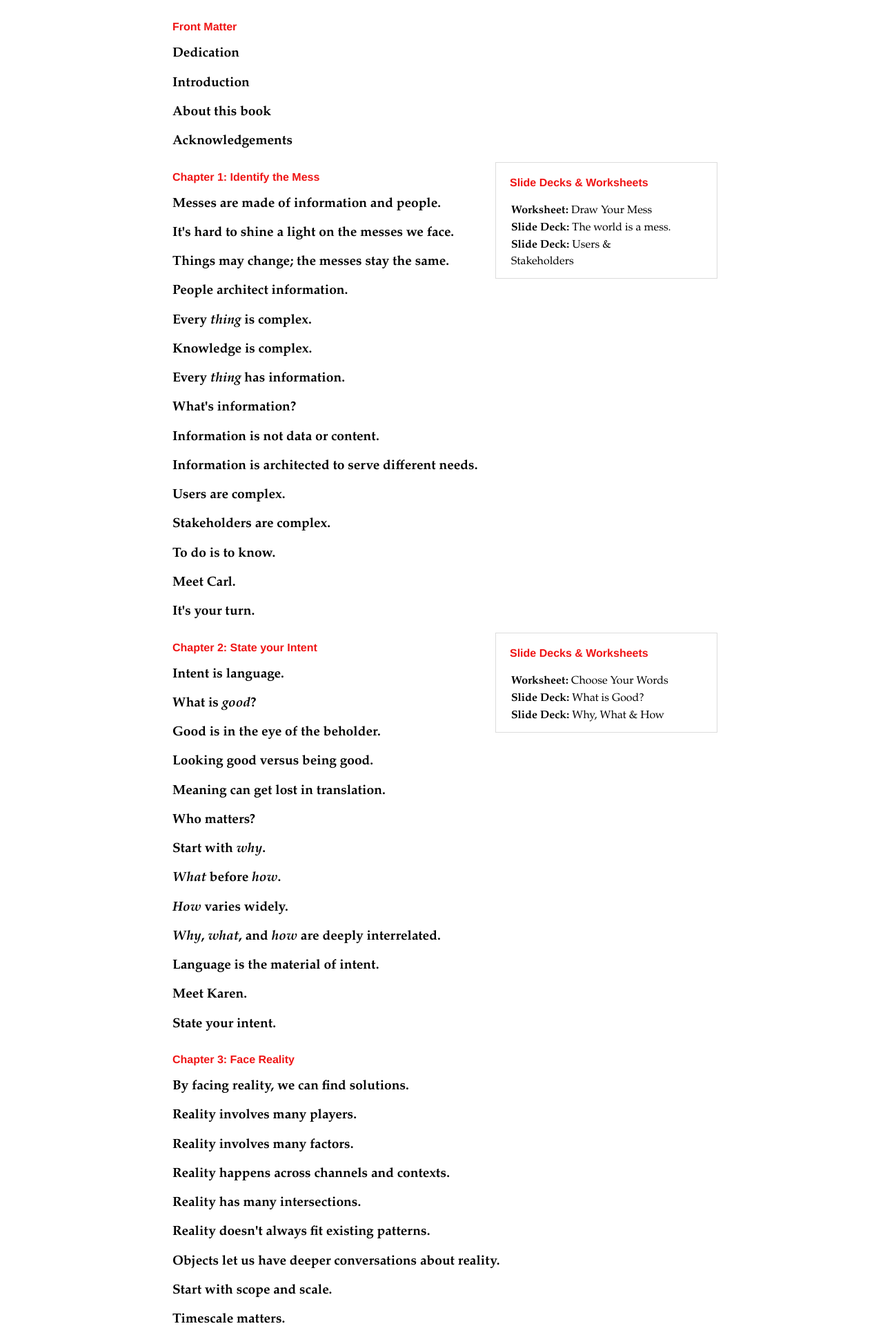
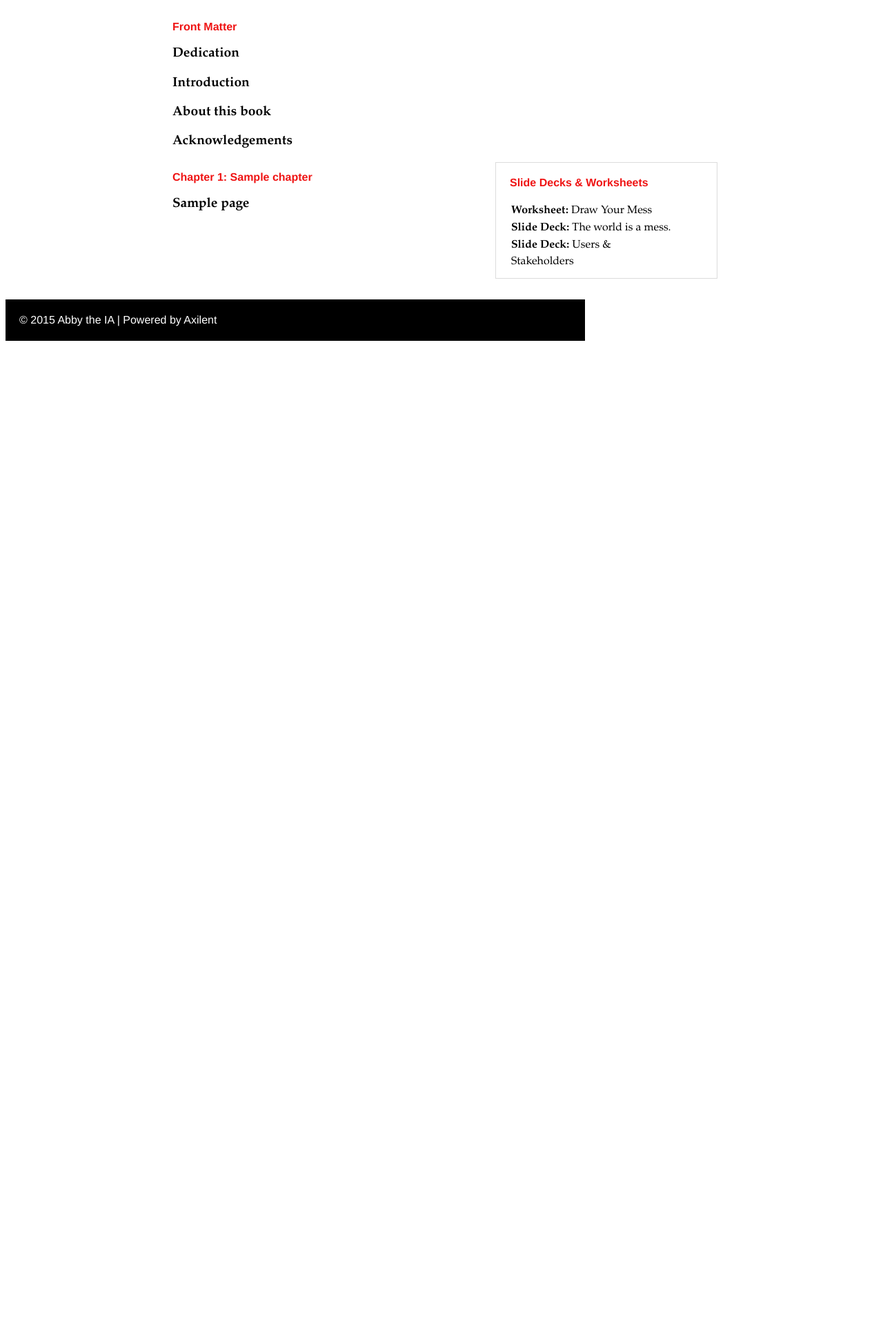
Before and after one commit to LorenDavie/htms, a Django app: page / in a window 1280 px wide. Shown: the part 696-2618 px from the top of the page at 69% size. After the commit the page ends 1190 px from the top, so only its background shows below. Run offline with Django 3.2, Linux system fonts and the light colour scheme; tables that the repository leaves empty hold one stand-in row (values such as "Sample post").

Commit message:
TOC page, basic wiring

```diff
--- a/makesense/models.py
+++ b/makesense/models.py
@@ -124,7 +124,7 @@ class Page(models.Model,ACEContent):
         """
         Gets 1-indexed page number.
         """
-        return self.order + 1
+        return self.ordering + 1
 
     class Meta:
         ordering = ['ordering']
--- a/makesense/templates/makesense/home.html
+++ b/makesense/templates/makesense/home.html
@@ -1,3 +1,5 @@
+{% load staticfiles %}
+
 <html>
 <head>
 	<meta http-equiv="Content-Type" content="text/html; charset=utf-8">
@@ -5,6 +7,7 @@
 	<meta name="description" content="Information Architecture for Everybody. Based on a book by Information Architect, Abby Covert.">
 	<meta name="copyright" content="Copyright (c) 2015 Abby the IA">
 	<meta name="author" content="Abby Covert">
+    <link rel="shortcut icon" href="{% static 'favicon.ico' %}" type="image/x-icon" />
 	<style type="text/css" media="screen">
 
 /* Basic Text Styles (over-ridded by div specific styles below) */
@@ -106,19 +109,7 @@
 <br>
 </div>
 
-<div id="nav">
-<ul>
-<li><a href="TOC.html">Table of Contents</a></li>
-<li><a href="/lexicon/">Indexed Lexicon</a></li>
-<li><a href="IAResources.html">IA Resources</a></li>
-<li><a href="http://www.amazon.com/How-Make-Sense-Any-Mess/dp/1500615994/ref=sr_1_1?ie=UTF8&qid=1415130655&sr=8-1&keywords=how+to+make+sense+of+any+mess" target="new">Buy the Book</a></li>
-</ul>
-</div>
-
-<div id="search">
-	<input type="text" name="search"> <button type="button">Search Site</button></li>
-
-</div>
+{% include 'makesense/includes/nav.html' %}
 
 </div>
 
@@ -130,24 +121,12 @@
 <h3><a href="#">About this book</a></h3>
 <h3><a href="#">Acknowledgements</a></h3>
 </div>
-
+{% for chapter in chapters %}
 <div id="Chapter">
-<h2>Chapter 1: Identify the Mess</h2>
-<h3><a href="Page.html">Messes are made of information and people.</a></h3>
-<h3><a href="#">It&#39;s hard to shine a light on the messes we face.</a></h3>
-<h3><a href="#">Things may change; the messes stay the same.</a></h3>
-<h3><a href="#">People architect information.</a></h3>
-<h3><a href="#">Every <i>thing</i> is complex.</a></h3>
-<h3><a href="#">Knowledge is complex.</a></h3>
-<h3><a href="#">Every <i>thing</i> has information.</a></h3>
-<h3><a href="#">What&#39;s information?</a></h3>
-<h3><a href="#">Information is not data or content.</a></h3>
-<h3><a href="#">Information is architected to serve different needs.</a></h3>
-<h3><a href="#">Users are complex.</a></h3>
-<h3><a href="#">Stakeholders are complex.</a></h3>
-<h3><a href="#">To do is to know.</a></h3>
-<h3><a href="#">Meet Carl.</a></h3>
-<h3><a href="#">It&#39;s your turn.</a></h3>
+<h2>Chapter {{ chapter.order }}: {{ chapter.name }}</h2>
+{% for page in chapter.pages.all %}
+<h3><a href="/page/{{ page.page_number }}/{{ page.slug }}/">{{ page.title }}</a></h3>
+{% endfor %}
 </div>
 <div id="Lessons"><h3>Slide Decks & Worksheets</h3>
 <ul>
@@ -155,187 +134,187 @@
 <li><a href="#"><b>Slide Deck:</b> The world is a mess.</a></li>
 <li><a href="#"><b>Slide Deck:</b> Users & Stakeholders</a></li>
 </ul>
-
 </div>
-<div id="Chapter">
-<h2>Chapter 2: State your Intent</h2>
-<h3><a href="#">Intent is language.</a></h3>
-<h3><a href="#">What is <i>good</i>?</a></h3>
-<h3><a href="#">Good is in the eye of the beholder.</a> </h3>
-<h3><a href="#">Looking good versus being good.</a></h3>
-<h3><a href="#">Meaning can get lost in translation.</a></h3>
-<h3><a href="#">Who matters?</a></h3>
-<h3><a href="#">Start with <i>why</i>.</a></h3>
-<h3><a href="#"><i>What</i> before <i>how</i>.</a></h3>
-<h3><a href="#"><i>How</i> varies widely.</a></h3>
-<h3><a href="#"><i>Why</i>, <i>what</i>, and <i>how</i> are deeply interrelated.</a></h3>
-<h3><a href="#">Language is the material of intent.</a></h3>
-<h3><a href="#">Meet Karen.</a></h3>
-<h3><a href="#">State your intent.</a></h3>
-</div>
-<div id="Lessons">
-<h3>Slide Decks & Worksheets</h3>
-<ul>
-<li><a href="#"><b>Worksheet:</b> Choose Your Words</a></li>
-<li><a href="#"><b>Slide Deck:</b> What is Good?</a></li>
-<li><a href="#"><b>Slide Deck:</b> Why, What & How</a></li>
-
-</ul>
-
-</div>
-<div id="Chapter">
-<h2><a name="Reality">Chapter 3: Face Reality</a></h2>
-<h3><a href="#">By facing reality, we can find solutions.</a></h3>
-<h3><a href="#">Reality involves many players.</a></h3>
-<h3><a href="#">Reality involves many factors.</a></h3>
-<h3><a href="#">Reality happens across channels and contexts.</a></h3>
-<h3><a href="#">Reality has many intersections.</a></h3>
-<h3><a href="#">Reality doesn&#39;t always fit existing patterns.</a></h3>
-<h3><a href="#">Objects let us have deeper conversations about reality.</a></h3>
-<h3><a href="#">Start with scope and scale.</a></h3>
-<h3><a href="#">Timescale matters.</a></h3>
-<h3><a href="#">Reality involves many players.</a></h3>
-<h3><a href="#">Architecture before design.</a></h3>
-<h3><a href="#">Keep it tidy.</a></h3>
-<h3><a href="#">Expand your toolbox.</a></h3>
-<ul>
-<li><a href="#">Block Diagram</a> </li>
-<li><a href="#">Flow Diagram</a></li>
-<li><a href="#">Gantt Chart</a></li>
-<li><a href="#">Quadrant Diagram</a></li>
-<li><a href="#">Venn Diagram</a></li>
-<li><a href="#">Swim Lane Diagram</a></li>
-<li><a href="#">Hierarchy Diagram</a></li>
-<li><a href="#">Mind Map </a></li>
-<li><a href="#">Schematic </a></li>
-<li><a href="#">Journey Map</a></li>
-</ul>
-<h3><a href="#">Try diagramming.</a></h3>
-<h3><a href="#">Meet Maggie.</a></h3>
-<h3><a href="#">Face your reality.</a></h3>
-</div>
-<div id="Lessons">
-<h3>Slide Decks & Worksheets</h3>
-<ul>
-<li><a href="#"><b>Worksheet:</b> Diagram Your Reality</a></li>
-<li><a href="#"><b>Worksheet:</b> Diagram Critique Bingo</a></li>
-<li><a href="#"><b>Slide Deck:</b> Channels & Contexts</a></li>
-<li><a href="#"><b>Slide Deck:</b> Diagramming reality</a></li>
-</ul>
-</div>
-
-
-<div id="Chapter">
-<h2><a name="Direction">Chapter 4: Choose a Direction</a></h2>
-<h3><a href="#">Moving from <i>why</i> to <i>what</i>.</a></h3>
-<h3><a href="#">We work at different levels.</a></h3>
-<h3><a href="#">What <i>are</i> you making?</a></h3>
-<h3><a href="#">These levels deeply affect one another.</a></h3>
-<h3><a href="#">We make places.</a></h3>
-<h3><a href="#">There are spaces between the places we make.</a></h3>
-<h3><a href="#">Language matters.</a></h3>
-<h3><a href="#">Reduce linguistic insecurity.</h3>
-<h3><a href="#">Understand ontology.</a></h3>
-<h3><a href="#">Design <i>with</i>, not for.</a></h3>
-<h3><a href="#">Create a list of words you say.</a></h3>
-<h3><a href="#">Create a list of words you don&#39;t say.</a></h3>
-<h3><a href="#">Words I don&#39;t say in this eBook.</a></h3>
-<h3><a href="#">Define terms for outsiders.</a></h3>
-<h3><a href="#">Understand the past.</a></h3>
-<h3><a href="#">Think about nouns and verbs.</a></h3>
-<h3><a href="#">Think about relationships between nouns and verbs.</a></h3>
-<h3><a href="#">Watch out for options and opinions.</a></h3>
-<h3><a href="#">Opinions are like&#133;</a></h3>
-<h3><a href="#">Admit where you are.</a></h3>
-<h3><a href="#">Meet Rasheed.</a></h3>
-<h3><a href="#">Control your vocabulary.</a></h3>
-</div>
-
-<div id="Lessons">
-<h3>Slide Decks & Worksheets</h3>
-<ul>
-<li><a href="#"><b>Worksheet:</b> Choose a Direction</a></li>
-<li><a href="#"><b>Slide Deck:</b> The role of language</a></li>
-<li><a href="#"><b>Slide Deck:</b> Controlled vocabularies</a></li>
-</ul>
-</div>
-
-<div id="Chapter">
-<h2><a name="Distance">Chapter 5: Measure the Distance</a> </h2>
-<h3><a href="#">There&#39;s distance between reality and your intent.</a></h3>
-<h3><a href="#">Goals are our lens on the world.</a></h3>
-<h3><a href="#">Progress is as important to measure as success.</a></h3>
-<h3><a href="#">Most things can be measured by systems or people.</a></h3>
-<h3><a href="#">Common indicators.</a></h3>
-<h3><a href="#">Use worksheets to mine data from people.</a></h3>
-<h3><a href="#">Baselines help us stay in touch with reality.</a></h3>
-<h3><a href="#">Flags tell us if we&#39;re headed in the right direction.</a></h3>
-<h3><a href="#">Measurements have rhythm.</a></h3>
-<h3><a href="#">Fuzzy is normal.</a></h3>
-<h3><a href="#">Meet Jim.</a></h3>
-<h3><a href="#">Set your goals.</a></h3>
-</div>
-
-<div id="Lessons">
-<h3>Slide Decks & Worksheets</h3>
-<ul>
-<li><a href="#"><b>Worksheet:</b> Measure the Distance</a></li>
-<li><a href="#"><b>Slide Deck:</b> Quantifying intent</a></li>
-</ul>
-</div>
-
-<div id="Chapter">
-<h2><a name="Structure">Chapter 6: Play with Structure</a></h2>
-<h3><a href="#">There are many ways to structure things.</a></h3>
-<h3><a href="#">Taxonomy is how we arrange things.</a></h3>
-<h3><a href="#">We combine taxonomies to create unique forms.</a></h3>
-<h3><a href="#">Sorting is easier than deciding how to sort.</a></h3>
-<h3><a href="#">Classification can be exact or ambiguous.</a></h3>
-<h3><a href="#">Ambiguity costs clarity; exactitude costs flexibility.</a></h3>
-<h3><a href="#">Ambiguity hides in simplicity.</a></h3>
-<h3><a href="#">Facets are the lenses we use to classify.</a></h3>
-<h3><a href="#">Identify facts.</a></h3>
-<h3><a href="#">Humans are complex.</a></h3>
-<h3><a href="#">The way you organize things says a lot about you.</a></h3>
-<h3><a href="#">Taxonomies can be hierarchical or heterarchical.</a></h3>
-<h3><a href="#">Taxonomies can be sequential.</a></h3>
-<h3><a href="#">Hypertexts bridge taxonomies.</a></h3>
-<h3><a href="#">Most things need a mix of taxonomic approaches.</a></h3>
-<h3><a href="#">Meet Joan</a> </h3>
-<h3><a href="#">Play with Structure</a></h3>
-</div>
-
-<div id="Lessons">
-<h3>Slide Decks & Worksheets</h3>
-<ul>
-<li><a href="#"><b>Worksheet:</b> Learn these Patterns</a></li>
-<li><a href="#"><b>Slide Deck:</b> Playtesting structures</a></li>
-</ul>
-</div>
-
-<div id="Chapter">
-<h2><a name="Adjust">Chapter 7: Prepare to Adjust</a></h2>
-<h3><a href="#">Adjustments are a part of reality.</a></h3>
-<h3><a href="#">The sum is greater than its parts.</a></h3>
-<h3><a href="#">It&#39;s easy to reach agreement alone.</a></h3>
-<h3><a href="#"><strike>Argue about</strike> discuss it until it&#39;s clear.</a></h3>
-<h3><a href="#">If it isn&#39;t under the floorboards, it&#39;s a fa&#231;ade.</a></h3>
-<h3><a href="#">We serve many masters.</a></h3>
-<h3><a href="#">Make room for information architecture.</a></h3>
-<h3><a href="#">&#34;Hey, nice IA!&#34; &mdash; said no one, ever.</a></h3>
-<h3><a href="#">Be the filter, not the grounds.</a></h3>
-<h3><a href="#">This is hard.</a></h3>
-<h3><a href="#">It&#39;s far more <i>rewarding</i> than hard.</a></h3>
-<h3><a name="Abby">Meet Abby.</a></h3>
-<h3><a href="#">Make sense yet?</a></h3>
-</div>
-
-<div id="Lessons">
-<h3>Slide Decks & Worksheets</h3>
-<ul>
-<li><a href="#"><b>Worksheet:</b> How to discuss IA</a></li>
-<li><a href="#"><b>Slide Deck:</b> IA, therefore I am</a></li>
-</ul>
+{% endfor %}
+{# <div id="Chapter"> #}
+{# <h2>Chapter 2: State your Intent</h2> #}
+{# <h3><a href="#">Intent is language.</a></h3> #}
+{# <h3><a href="#">What is <i>good</i>?</a></h3> #}
+{# <h3><a href="#">Good is in the eye of the beholder.</a> </h3> #}
+{# <h3><a href="#">Looking good versus being good.</a></h3> #}
+{# <h3><a href="#">Meaning can get lost in translation.</a></h3> #}
+{# <h3><a href="#">Who matters?</a></h3> #}
+{# <h3><a href="#">Start with <i>why</i>.</a></h3> #}
+{# <h3><a href="#"><i>What</i> before <i>how</i>.</a></h3> #}
+{# <h3><a href="#"><i>How</i> varies widely.</a></h3> #}
+{# <h3><a href="#"><i>Why</i>, <i>what</i>, and <i>how</i> are deeply interrelated.</a></h3> #}
+{# <h3><a href="#">Language is the material of intent.</a></h3> #}
+{# <h3><a href="#">Meet Karen.</a></h3> #}
+{# <h3><a href="#">State your intent.</a></h3> #}
+{# </div> #}
+{# <div id="Lessons"> #}
+{# <h3>Slide Decks & Worksheets</h3> #}
+{# <ul> #}
+{# <li><a href="#"><b>Worksheet:</b> Choose Your Words</a></li> #}
+{# <li><a href="#"><b>Slide Deck:</b> What is Good?</a></li> #}
+{# <li><a href="#"><b>Slide Deck:</b> Why, What & How</a></li> #}
+{#  #}
+{# </ul> #}
+{#  #}
+{# </div> #}
+{# <div id="Chapter"> #}
+{# <h2><a name="Reality">Chapter 3: Face Reality</a></h2> #}
+{# <h3><a href="#">By facing reality, we can find solutions.</a></h3> #}
+{# <h3><a href="#">Reality involves many players.</a></h3> #}
+{# <h3><a href="#">Reality involves many factors.</a></h3> #}
+{# <h3><a href="#">Reality happens across channels and contexts.</a></h3> #}
+{# <h3><a href="#">Reality has many intersections.</a></h3> #}
+{# <h3><a href="#">Reality doesn&#39;t always fit existing patterns.</a></h3> #}
+{# <h3><a href="#">Objects let us have deeper conversations about reality.</a></h3> #}
+{# <h3><a href="#">Start with scope and scale.</a></h3> #}
+{# <h3><a href="#">Timescale matters.</a></h3> #}
+{# <h3><a href="#">Reality involves many players.</a></h3> #}
+{# <h3><a href="#">Architecture before design.</a></h3> #}
+{# <h3><a href="#">Keep it tidy.</a></h3> #}
+{# <h3><a href="#">Expand your toolbox.</a></h3> #}
+{# <ul> #}
+{# <li><a href="#">Block Diagram</a> </li> #}
+{# <li><a href="#">Flow Diagram</a></li> #}
+{# <li><a href="#">Gantt Chart</a></li> #}
+{# <li><a href="#">Quadrant Diagram</a></li> #}
+{# <li><a href="#">Venn Diagram</a></li> #}
+{# <li><a href="#">Swim Lane Diagram</a></li> #}
+{# <li><a href="#">Hierarchy Diagram</a></li> #}
+{# <li><a href="#">Mind Map </a></li> #}
+{# <li><a href="#">Schematic </a></li> #}
+{# <li><a href="#">Journey Map</a></li> #}
+{# </ul> #}
+{# <h3><a href="#">Try diagramming.</a></h3> #}
+{# <h3><a href="#">Meet Maggie.</a></h3> #}
+{# <h3><a href="#">Face your reality.</a></h3> #}
+{# </div> #}
+{# <div id="Lessons"> #}
+{# <h3>Slide Decks & Worksheets</h3> #}
+{# <ul> #}
+{# <li><a href="#"><b>Worksheet:</b> Diagram Your Reality</a></li> #}
+{# <li><a href="#"><b>Worksheet:</b> Diagram Critique Bingo</a></li> #}
+{# <li><a href="#"><b>Slide Deck:</b> Channels & Contexts</a></li> #}
+{# <li><a href="#"><b>Slide Deck:</b> Diagramming reality</a></li> #}
+{# </ul> #}
+{# </div> #}
+{#  #}
+{#  #}
+{# <div id="Chapter"> #}
+{# <h2><a name="Direction">Chapter 4: Choose a Direction</a></h2> #}
+{# <h3><a href="#">Moving from <i>why</i> to <i>what</i>.</a></h3> #}
+{# <h3><a href="#">We work at different levels.</a></h3> #}
+{# <h3><a href="#">What <i>are</i> you making?</a></h3> #}
+{# <h3><a href="#">These levels deeply affect one another.</a></h3> #}
+{# <h3><a href="#">We make places.</a></h3> #}
+{# <h3><a href="#">There are spaces between the places we make.</a></h3> #}
+{# <h3><a href="#">Language matters.</a></h3> #}
+{# <h3><a href="#">Reduce linguistic insecurity.</h3> #}
+{# <h3><a href="#">Understand ontology.</a></h3> #}
+{# <h3><a href="#">Design <i>with</i>, not for.</a></h3> #}
+{# <h3><a href="#">Create a list of words you say.</a></h3> #}
+{# <h3><a href="#">Create a list of words you don&#39;t say.</a></h3> #}
+{# <h3><a href="#">Words I don&#39;t say in this eBook.</a></h3> #}
+{# <h3><a href="#">Define terms for outsiders.</a></h3> #}
+{# <h3><a href="#">Understand the past.</a></h3> #}
+{# <h3><a href="#">Think about nouns and verbs.</a></h3> #}
+{# <h3><a href="#">Think about relationships between nouns and verbs.</a></h3> #}
+{# <h3><a href="#">Watch out for options and opinions.</a></h3> #}
+{# <h3><a href="#">Opinions are like&#133;</a></h3> #}
+{# <h3><a href="#">Admit where you are.</a></h3> #}
+{# <h3><a href="#">Meet Rasheed.</a></h3> #}
+{# <h3><a href="#">Control your vocabulary.</a></h3> #}
+{# </div> #}
+{#  #}
+{# <div id="Lessons"> #}
+{# <h3>Slide Decks & Worksheets</h3> #}
+{# <ul> #}
+{# <li><a href="#"><b>Worksheet:</b> Choose a Direction</a></li> #}
+{# <li><a href="#"><b>Slide Deck:</b> The role of language</a></li> #}
+{# <li><a href="#"><b>Slide Deck:</b> Controlled vocabularies</a></li> #}
+{# </ul> #}
+{# </div> #}
+{#  #}
+{# <div id="Chapter"> #}
+{# <h2><a name="Distance">Chapter 5: Measure the Distance</a> </h2> #}
+{# <h3><a href="#">There&#39;s distance between reality and your intent.</a></h3> #}
+{# <h3><a href="#">Goals are our lens on the world.</a></h3> #}
+{# <h3><a href="#">Progress is as important to measure as success.</a></h3> #}
+{# <h3><a href="#">Most things can be measured by systems or people.</a></h3> #}
+{# <h3><a href="#">Common indicators.</a></h3> #}
+{# <h3><a href="#">Use worksheets to mine data from people.</a></h3> #}
+{# <h3><a href="#">Baselines help us stay in touch with reality.</a></h3> #}
+{# <h3><a href="#">Flags tell us if we&#39;re headed in the right direction.</a></h3> #}
+{# <h3><a href="#">Measurements have rhythm.</a></h3> #}
+{# <h3><a href="#">Fuzzy is normal.</a></h3> #}
+{# <h3><a href="#">Meet Jim.</a></h3> #}
+{# <h3><a href="#">Set your goals.</a></h3> #}
+{# </div> #}
+{#  #}
+{# <div id="Lessons"> #}
+{# <h3>Slide Decks & Worksheets</h3> #}
+{# <ul> #}
+{# <li><a href="#"><b>Worksheet:</b> Measure the Distance</a></li> #}
+{# <li><a href="#"><b>Slide Deck:</b> Quantifying intent</a></li> #}
+{# </ul> #}
+{# </div> #}
+{#  #}
+{# <div id="Chapter"> #}
+{# <h2><a name="Structure">Chapter 6: Play with Structure</a></h2> #}
+{# <h3><a href="#">There are many ways to structure things.</a></h3> #}
+{# <h3><a href="#">Taxonomy is how we arrange things.</a></h3> #}
+{# <h3><a href="#">We combine taxonomies to create unique forms.</a></h3> #}
+{# <h3><a href="#">Sorting is easier than deciding how to sort.</a></h3> #}
+{# <h3><a href="#">Classification can be exact or ambiguous.</a></h3> #}
+{# <h3><a href="#">Ambiguity costs clarity; exactitude costs flexibility.</a></h3> #}
+{# <h3><a href="#">Ambiguity hides in simplicity.</a></h3> #}
+{# <h3><a href="#">Facets are the lenses we use to classify.</a></h3> #}
+{# <h3><a href="#">Identify facts.</a></h3> #}
+{# <h3><a href="#">Humans are complex.</a></h3> #}
+{# <h3><a href="#">The way you organize things says a lot about you.</a></h3> #}
+{# <h3><a href="#">Taxonomies can be hierarchical or heterarchical.</a></h3> #}
+{# <h3><a href="#">Taxonomies can be sequential.</a></h3> #}
+{# <h3><a href="#">Hypertexts bridge taxonomies.</a></h3> #}
+{# <h3><a href="#">Most things need a mix of taxonomic approaches.</a></h3> #}
+{# <h3><a href="#">Meet Joan</a> </h3> #}
+{# <h3><a href="#">Play with Structure</a></h3> #}
+{# </div> #}
+{#  #}
+{# <div id="Lessons"> #}
+{# <h3>Slide Decks & Worksheets</h3> #}
+{# <ul> #}
+{# <li><a href="#"><b>Worksheet:</b> Learn these Patterns</a></li> #}
+{# <li><a href="#"><b>Slide Deck:</b> Playtesting structures</a></li> #}
+{# </ul> #}
+{# </div> #}
+{#  #}
+{# <div id="Chapter"> #}
+{# <h2><a name="Adjust">Chapter 7: Prepare to Adjust</a></h2> #}
+{# <h3><a href="#">Adjustments are a part of reality.</a></h3> #}
+{# <h3><a href="#">The sum is greater than its parts.</a></h3> #}
+{# <h3><a href="#">It&#39;s easy to reach agreement alone.</a></h3> #}
+{# <h3><a href="#"><strike>Argue about</strike> discuss it until it&#39;s clear.</a></h3> #}
+{# <h3><a href="#">If it isn&#39;t under the floorboards, it&#39;s a fa&#231;ade.</a></h3> #}
+{# <h3><a href="#">We serve many masters.</a></h3> #}
+{# <h3><a href="#">Make room for information architecture.</a></h3> #}
+{# <h3><a href="#">&#34;Hey, nice IA!&#34; &mdash; said no one, ever.</a></h3> #}
+{# <h3><a href="#">Be the filter, not the grounds.</a></h3> #}
+{# <h3><a href="#">This is hard.</a></h3> #}
+{# <h3><a href="#">It&#39;s far more <i>rewarding</i> than hard.</a></h3> #}
+{# <h3><a name="Abby">Meet Abby.</a></h3> #}
+{# <h3><a href="#">Make sense yet?</a></h3> #}
+{# </div> #}
+{#  #}
+{# <div id="Lessons"> #}
+{# <h3>Slide Decks & Worksheets</h3> #}
+{# <ul> #}
+{# <li><a href="#"><b>Worksheet:</b> How to discuss IA</a></li> #}
+{# <li><a href="#"><b>Slide Deck:</b> IA, therefore I am</a></li> #}
+{# </ul> #}
 </div>
 <div id="Footerwrapper">
 <div id="footer">
--- /dev/null
+++ b/makesense/templates/makesense/includes/nav.html
@@ -0,0 +1,13 @@
+<div id="nav">
+<ul>
+<li><a href="/">Table of Contents</a></li>
+<li><a href="/lexicon/">Indexed Lexicon</a></li>
+<li><a href="IAResources.html">IA Resources</a></li>
+<li><a href="http://www.amazon.com/How-Make-Sense-Any-Mess/dp/1500615994/ref=sr_1_1?ie=UTF8&qid=1415130655&sr=8-1&keywords=how+to+make+sense+of+any+mess" target="new">Buy the Book</a></li>
+</ul>
+</div>
+
+<div id="search">
+	<input type="text" name="search"> <button type="button">Search Site</button>
+
+</div>
--- a/makesense/views.py
+++ b/makesense/views.py
@@ -12,7 +12,8 @@ def home(request):
     """
     Home page.
     """
-    return {}
+    chapters = Chapter.objects.all()
+    return {'chapters':chapters}
 
 @template('makesense/lexicon.html')
 def lexicon(request):
```
Also changed, not shown: makesense/templates/makesense/lexicon.html (+1 -13 lines), makesense/templates/makesense/page.html (+1 -19 lines), makesense/templates/makesense/term.html (+1 -13 lines), makesense/static/favicon.gif (added), makesense/static/favicon.ico (added).
